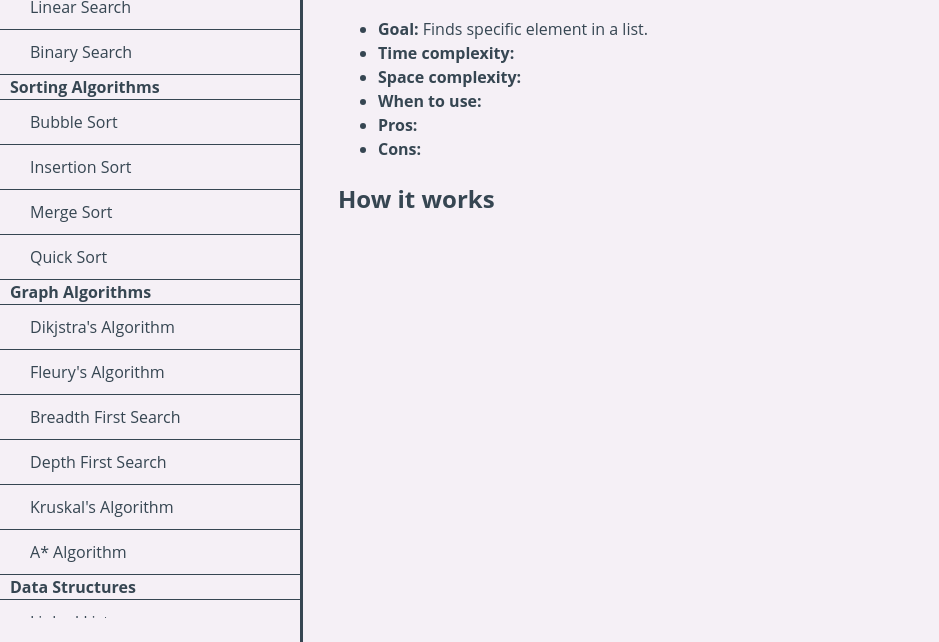
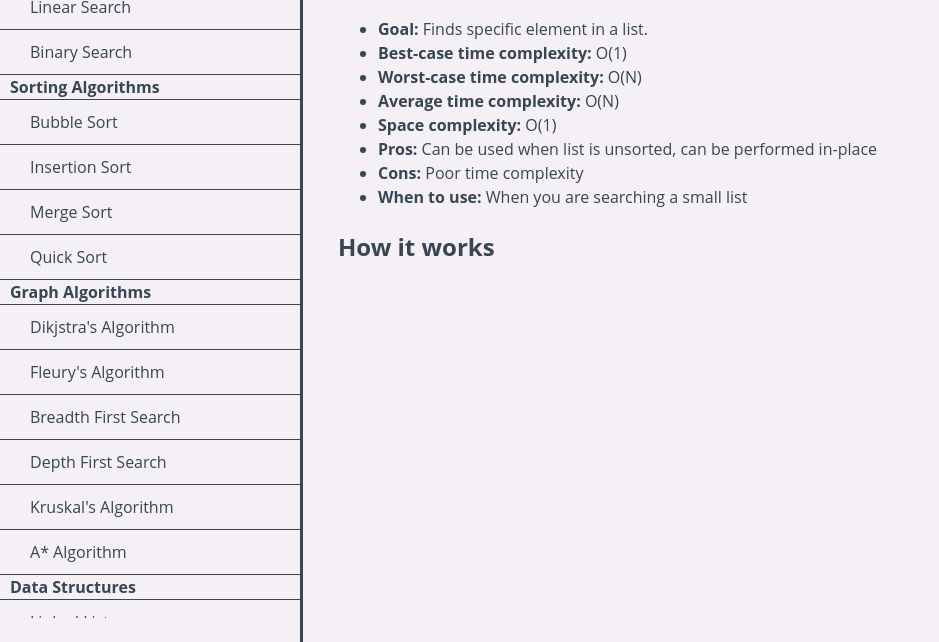
Before and after one commit to repoocsyrac/algorithms, a plain HTML site: page linear-search.html in a window 1280 px wide. Shown: the part 158-800 px from the top of the page, without its empty margins (0-939 px from the left). Drawn offline with nearby package versions, Linux system fonts and the light colour scheme.

Commit message:
update linear search

```diff
--- a/linear-search.html
+++ b/linear-search.html
@@ -27,11 +27,13 @@
             <h2>Key facts</h2>
             <ul>
                 <li><span class="bold">Goal:</span> Finds specific element in a list.</li>
-                <li><span class="bold">Time complexity:</span> </li>
-                <li><span class="bold">Space complexity:</span> </li>
-                <li><span class="bold">When to use:</span> </li>
-                <li><span class="bold">Pros:</span> </li>
-                <li><span class="bold">Cons:</span> </li>
+                <li><span class="bold">Best-case time complexity:</span> O(1)</li>
+                <li><span class="bold">Worst-case time complexity:</span> O(N)</li>
+                <li><span class="bold">Average time complexity:</span> O(N)</li>
+                <li><span class="bold">Space complexity:</span> O(1)</li>
+                <li><span class="bold">Pros:</span> Can be used when list is unsorted, can be performed in-place</li>
+                <li><span class="bold">Cons:</span> Poor time complexity</li>
+                <li><span class="bold">When to use:</span> When you are searching a small list</li>
             </ul>
             <h2>How it works</h2>
         </main>
```
